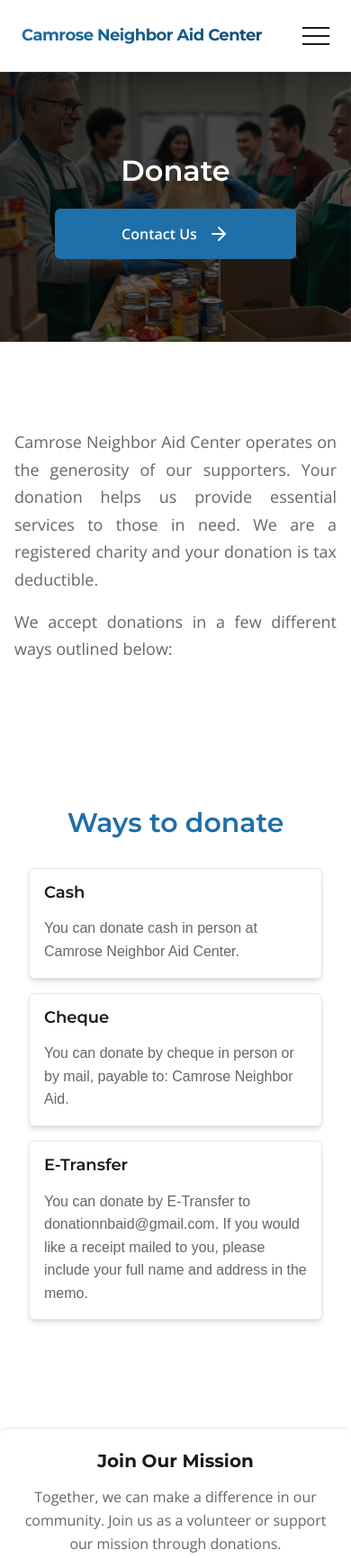
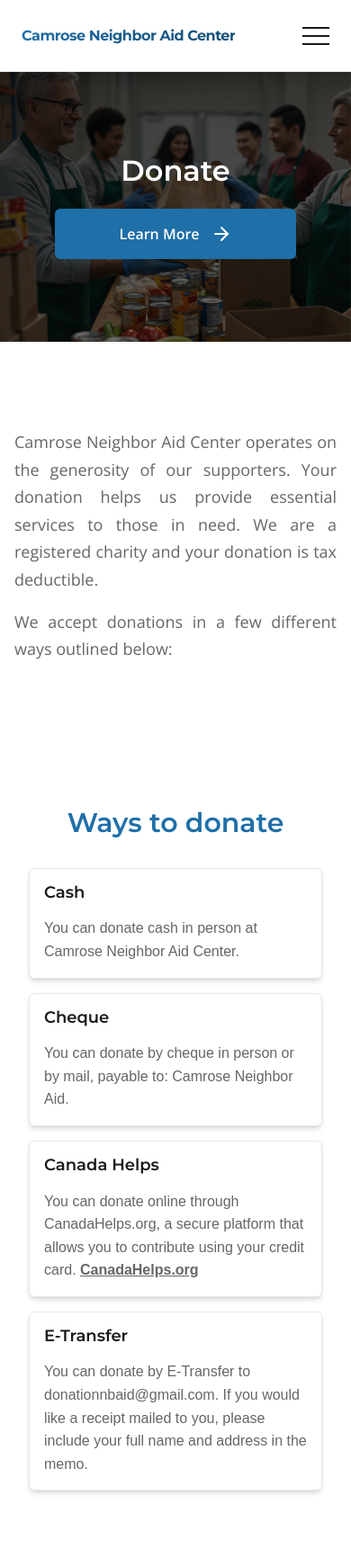
Before and after one commit to camroseneighboraidcenter/camroseneighboraidcenter.github.io, an Astro site: page /donate in a window 390 px wide. Shown: the top 1732 px of the page at 90% size. Built offline with nearby package versions, Linux system fonts and the light colour scheme; Astro itself is replaced by a stand-in of ours.

Commit message:
Add donate links

```diff
--- a/src/components/Schedule.astro
+++ b/src/components/Schedule.astro
@@ -90,7 +90,7 @@ const { sections = [] } = Astro.props;
   }
 
   .note {
-    font-size: var(--text-md);
+    font-size: var(--text-base);
     margin-top: var(--space-1);
   }
 
--- a/src/components/layout/Header.astro
+++ b/src/components/layout/Header.astro
@@ -5,6 +5,7 @@ import NavDropdown from "../ui/NavDropdown.astro";
 const mainNavItems = [
   { name: "About Us", href: "/about" },
   { name: "Contact", href: "/contact" },
+  { name: "Donate", href: "/donate" },
 ];
 
 const programNavItems = programs.map((program) => ({
@@ -97,7 +98,7 @@ const programNavItems = programs.map((program) => ({
   .logo-text {
     font-family: var(--font-heading);
     font-weight: 800;
-    font-size: var(--text-2xl);
+    font-size: var(--text-xl);
     color: var(--color-text);
     letter-spacing: -0.03em;
     background: linear-gradient(
@@ -265,7 +266,7 @@ const programNavItems = programs.map((program) => ({
 
   @media (max-width: 450px) {
     .logo-text {
-      font-size: var(--text-lg);
+      font-size: var(--text-base);
     }
   }
 </style>
--- a/src/components/ui/ValuesCard.astro
+++ b/src/components/ui/ValuesCard.astro
@@ -2,13 +2,21 @@
 interface Props {
   values: Array<{
     title: string;
+    /** plain text description (no HTML) */
     description: string;
+    /** optional link object to render a safe anchor */
+    link?: {
+      href: string;
+      text: string;
+      external?: boolean;
+      srText?: string;
+    };
   }>;
   title?: string;
   className?: string;
 }
 
-const { values, title = "Our Values", className = "" } = Astro.props;
+const { values, title = "Our Values", className = "" } = Astro.props as Props;
 ---
 
 <section
@@ -19,11 +27,27 @@ const { values, title = "Our Values", className = "" } = Astro.props;
     <h2 id="values-title" class="section-title">{title}</h2>
     <ul class="values-grid">
       {
-        values.map(({ title, description }) => (
+        values.map(({ title, description, link }) => (
           <li class="value-card">
             <button class="value-button" type="button">
               <h3 class="value-title">{title}</h3>
-              <p class="value-description">{description}</p>
+              <p class="value-description">
+                {description}
+                {link ? (
+                  <>
+                    {' '}
+                    <a
+                      href={link.href}
+                      target={link.external ? "_blank" : undefined}
+                      rel={link.external ? "noopener noreferrer" : undefined}
+                      class="value-link"
+                    >
+                      {link.text}
+                      {link.srText ? <span class="sr-only"> {link.srText}</span> : null}
+                    </a>
+                  </>
+                ) : null}
+              </p>
             </button>
           </li>
         ))
@@ -35,6 +59,17 @@ const { values, title = "Our Values", className = "" } = Astro.props;
 <style>
   .values-section {
     margin: var(--space-8) 0;
+  }
+  .value-link {
+    color: var(--color-link);
+    text-decoration: underline;
+    font-weight: 600;
+  }
+  .value-link:hover,
+  .value-link:focus-visible {
+    color: var(--color-link-hover);
+    text-decoration: underline;
+
   }
 
   .content-container {
--- a/src/pages/donate.astro
+++ b/src/pages/donate.astro
@@ -14,8 +14,8 @@ import { donateEmail } from "../data/contact";
   <div class="donate-page">
     <Hero
       title="Donate"
-      ctaText="Contact Us"
-      ctaLink="/contact#contact-form?subject=donate"
+      ctaText="Learn More"
+      ctaLink="#ways-to-donate"
     />
     <div class="content-wrapper">
       <section class="intro-section">
@@ -28,7 +28,7 @@ import { donateEmail } from "../data/contact";
           </p>
         </div>
       </section>
-
+      <section id="ways-to-donate">
         <ValuesCard
           title="Ways to donate"
           values={[
@@ -43,12 +43,23 @@ import { donateEmail } from "../data/contact";
                 'You can donate by cheque in person or by mail, payable to: Camrose Neighbor Aid.',
             },
             {
+              title: "Canada Helps",
+              description:
+                "You can donate online through CanadaHelps.org, a secure platform that allows you to contribute using your credit card.",
+              link: {
+                href: "https://www.canadahelps.org/en/charities/neighbourlink-camrose-inc/",
+                text: "CanadaHelps.org",
+                external: true,
+                srText: "Opens in a new tab",
+              },
+            },
+            {
               title: "E-Transfer",
               description: `You can donate by E-Transfer to ${donateEmail}. If you would like a receipt mailed to you, please include your full name and address in the memo.`,
             },
           ]}
         />
-
+      </section>
       <CallToAction
         title="Join Our Mission"
         description="Together, we can make a difference in our community. Join us as a volunteer or support our mission through donations."
```
Also changed, not shown: src/pages/index.astro (+5 -5 lines). Lines whose indentation alone changed are shown as unchanged.
